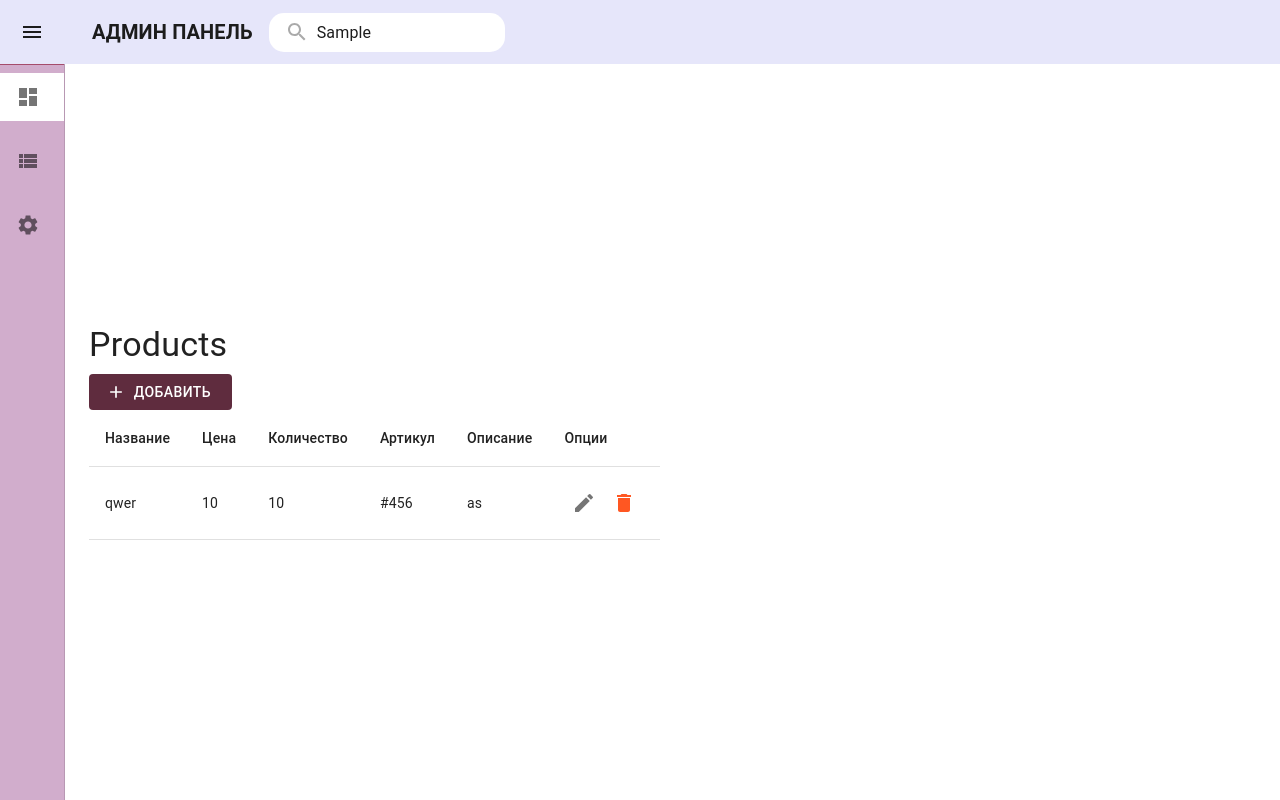
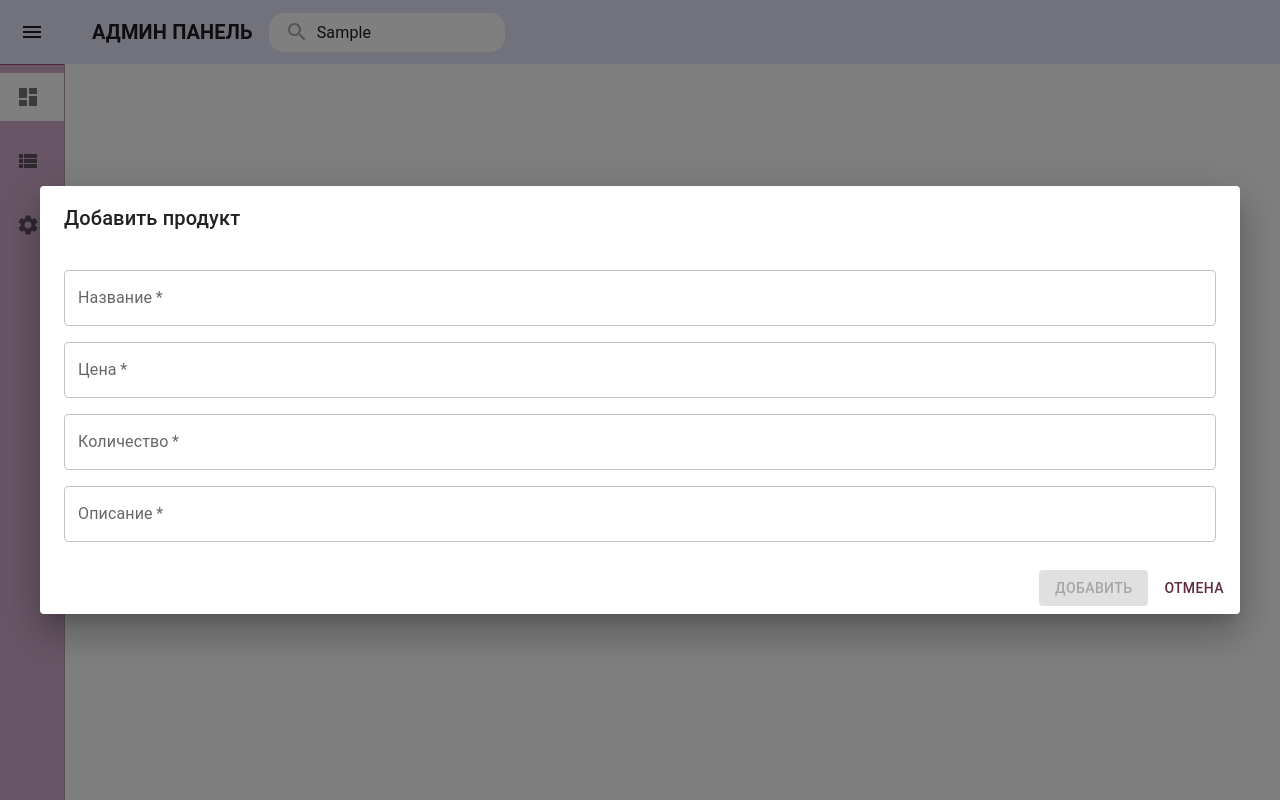
Before and after one commit to Ashimka/admin-dashboard, a React (Vite) app: page /products in a window 1280 px wide. Both pictures are taken after typing "Sample" into the empty fields and a click on the button "ДОБАВИТЬ". Built offline with nearby package versions, Linux system fonts and the light colour scheme; the HTML template or start-up script is replaced by a standard one.

Commit message:
added a form for adding a product & editing a product

```diff
--- a/src/pages/Products.tsx
+++ b/src/pages/Products.tsx
@@ -2,6 +2,10 @@ import { Add, Delete, Edit } from "@mui/icons-material";
 import {
   Box,
   Button,
+  Dialog,
+  DialogActions,
+  DialogContent,
+  DialogTitle,
   IconButton,
   Table,
   TableBody,
@@ -9,19 +13,23 @@ import {
   TableContainer,
   TableHead,
   TableRow,
+  TextField,
   Typography,
 } from "@mui/material";
+import Grid2 from "@mui/material/Unstable_Grid2/Grid2";
+import { Colors } from "../styles/colors";
+
 import React from "react";
-import { Colors } from "../styles/colors";
+import * as Yup from "yup";
+import { ErrorMessage, Field, Form, Formik } from "formik";
 
 type productType = {
   id: number;
   name: string;
-  price: number;
-  quantity: number;
+  price: number | null;
+  quantity: number | null;
   desc: string;
 };
-[];
 
 const product: Array<productType> = [
   {
@@ -29,18 +37,48 @@ const product: Array<productType> = [
     name: "qwer",
     price: 10,
     quantity: 10,
-    desc: "as",
+    desc: "Good super product",
   },
 ];
+const validationSchema = Yup.object().shape({
+  name: Yup.string().required("Название продукта не заполнено"),
+  price: Yup.number()
+    .required("Цена продукта не заполнено")
+    .positive("Цена должна быть больше 0"),
+  quantity: Yup.number().required("Количество продукта не заполнено"),
+  desc: Yup.string().required("Описание продукта не заполнено"),
+});
 
 const Products = () => {
-  const handleProductEdit = (id: number) => {
-    console.log(id);
+  const [open, setOpen] = React.useState(false);
+  const [initialValues, setInitialValues] = React.useState<productType>({
+    id: -1,
+    name: "",
+    price: null,
+    quantity: null,
+    desc: "",
+  });
+  const handleProductEdit = (product: productType) => {
+    setOpen(true);
+    setInitialValues(product);
   };
   const handleProductDelete = (id: number) => {
     console.log(id);
   };
-  const handleAddProduct = () => {};
+  const handleAddProduct = () => {
+    setOpen(true);
+    setInitialValues({
+      id: -1,
+      name: "",
+      price: null,
+      quantity: null,
+      desc: "",
+    });
+  };
+  const handleSubmit = (values) => {
+    console.log(values);
+    setOpen(false);
+  };
   return (
     <>
       <Box>
@@ -64,7 +102,6 @@ const Products = () => {
                 <TableCell>Название</TableCell>
                 <TableCell>Цена</TableCell>
                 <TableCell>Количество</TableCell>
-                <TableCell>Артикул</TableCell>
                 <TableCell>Описание</TableCell>
                 <TableCell>Опции</TableCell>
               </TableRow>
@@ -75,10 +112,9 @@ const Products = () => {
                   <TableCell>{item.name}</TableCell>
                   <TableCell>{item.price}</TableCell>
                   <TableCell>{item.quantity}</TableCell>
-                  <TableCell>#456</TableCell>
                   <TableCell>{item.desc}</TableCell>
                   <TableCell>
-                    <IconButton onClick={() => handleProductEdit(item.id)}>
+                    <IconButton onClick={() => handleProductEdit(item)}>
                       <Edit />
                     </IconButton>
                     <IconButton onClick={() => handleProductDelete(item.id)}>
@@ -90,6 +126,106 @@ const Products = () => {
             </TableBody>
           </Table>
         </TableContainer>
+
+        <Dialog open={open} fullWidth maxWidth="lg">
+          <DialogTitle>{"Добавить продукт"}</DialogTitle>
+          <Formik
+            initialValues={initialValues}
+            validationSchema={validationSchema}
+            onSubmit={handleSubmit}
+          >
+            {({ dirty, isValid, getFieldProps }) => (
+              <Form>
+                <DialogContent>
+                  <Grid2 container spacing={2}>
+                    <Grid2 xs={12}>
+                      <Field
+                        as={TextField}
+                        name="name"
+                        label="Название"
+                        required
+                        fullWidth
+                      />
+                      <ErrorMessage name="name">
+                        {(message) => (
+                          <Typography color={"red"}>{message}</Typography>
+                        )}
+                      </ErrorMessage>
+                    </Grid2>
+                    <Grid2 xs={12}>
+                      <Field
+                        as={TextField}
+                        type="number"
+                        name="price"
+                        label="Цена"
+                        required
+                        fullWidth
+                      />
+                      <ErrorMessage name="price">
+                        {(message) => (
+                          <Typography color={"red"}>{message}</Typography>
+                        )}
+                      </ErrorMessage>
+                    </Grid2>
+                    <Grid2 xs={12}>
+                      <Field
+                        as={TextField}
+                        name="quantity"
+                        type="number"
+                        label="Количество"
+                        required
+                        fullWidth
+                      />
+                      <ErrorMessage name="quantity">
+                        {(message) => (
+                          <Typography color={"red"}>{message}</Typography>
+                        )}
+                      </ErrorMessage>
+                    </Grid2>
+                    <Grid2 xs={12}>
+                      <Field
+                        as={TextField}
+                        name="desc"
+                        label="Описание"
+                        required
+                        fullWidth
+                      />
+                      <ErrorMessage name="desc">
+                        {(message) => (
+                          <Typography color={"red"}>{message}</Typography>
+                        )}
+                      </ErrorMessage>
+                    </Grid2>
+                  </Grid2>
+                </DialogContent>
+                <DialogActions>
+                  {getFieldProps("id").value !== -1 ? (
+                    <Button
+                      disabled={!dirty || !isValid}
+                      onClick={handleSubmit}
+                      type="submit"
+                      variant="contained"
+                      color="primary"
+                    >
+                      Сохранить
+                    </Button>
+                  ) : (
+                    <Button
+                      disabled={!dirty || !isValid}
+                      onClick={handleSubmit}
+                      type="submit"
+                      variant="contained"
+                      color="primary"
+                    >
+                      Добавить
+                    </Button>
+                  )}
+                  <Button onClick={() => setOpen(false)}>Отмена</Button>
+                </DialogActions>
+              </Form>
+            )}
+          </Formik>
+        </Dialog>
       </Box>
     </>
   );
```
